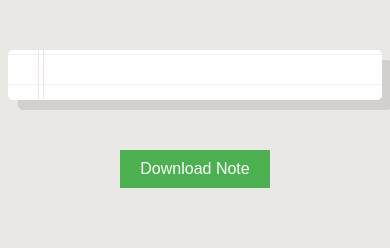
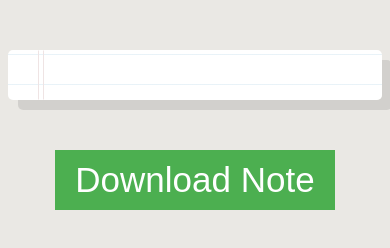
Before and after one commit to Lumena07/speechrecognition, a website: page index.html in a window 390 px wide. Drawn offline with Linux system fonts and the light colour scheme.

Commit message:
Update index.html

```diff
--- a/index.html
+++ b/index.html
@@ -115,6 +115,16 @@ downloadButton.addEventListener('click', () => {
   margin: 0 auto; /* Add some margin for spacing */
   cursor: pointer; /* Indicate clickable behavior */
 }
+       /* Media query for screens 800px or less */
+    @media screen and (max-width: 800px){
+      body {
+        font-size: 35px;
+      }
+
+      #downloadButton {
+          font-size: 35px;
+      }
+    }
   </style>
 
 </body>
```
